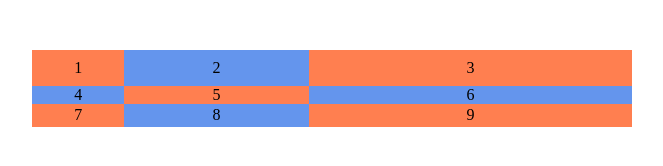
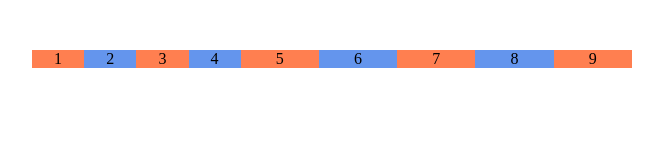
Before and after one commit to zf-programming/css-grid, a plain HTML site: page index.html in a window 1280 px wide. Shown: the whole page, without its empty margins (308-971 px from the left). Drawn offline with Linux system fonts and the light colour scheme.

Commit message:
Special function repeat()

```diff
--- a/style.css
+++ b/style.css
@@ -7,12 +7,8 @@ body {
   width: 600px;
   margin: 50px auto;
   display: grid;
-  /* Values pada grid */
-  /* gtr atau gtc: [lineName] size */
-  /* value pada size: px, %, fr (fraction), auto */
-  /* Fraction mirip dengan flex-grow */
-  grid-template-columns: 1fr 2fr 3.5fr;
-  grid-template-rows: 4fr 2fr 2.5fr; /* akan menyesuaikan jika ada height */
+  grid-template-columns: repeat(4, 1fr) repeat(5, 1.5fr);
+  /* repeat ( berapa kali, ukuran ) */
 }
 
 .item {
```
